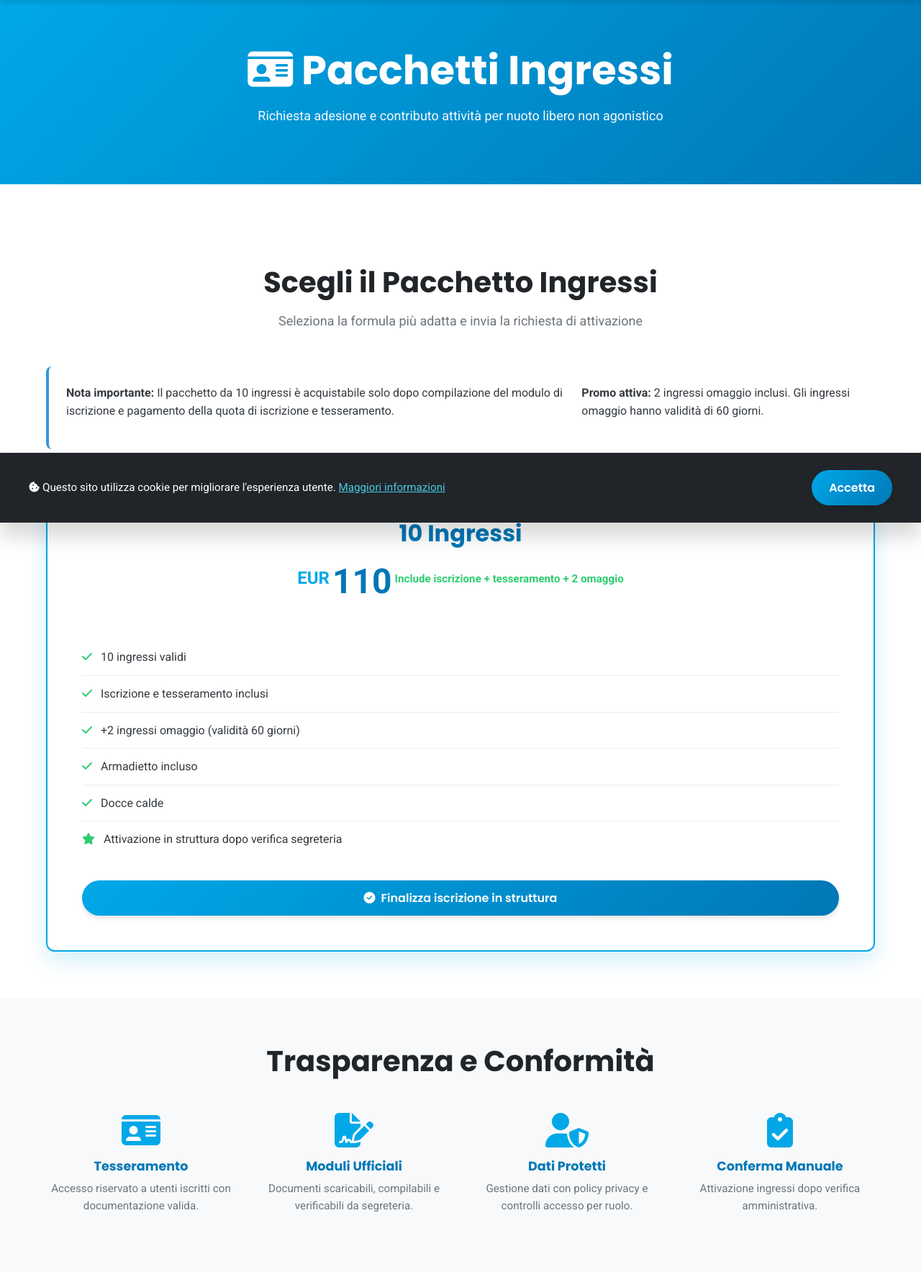
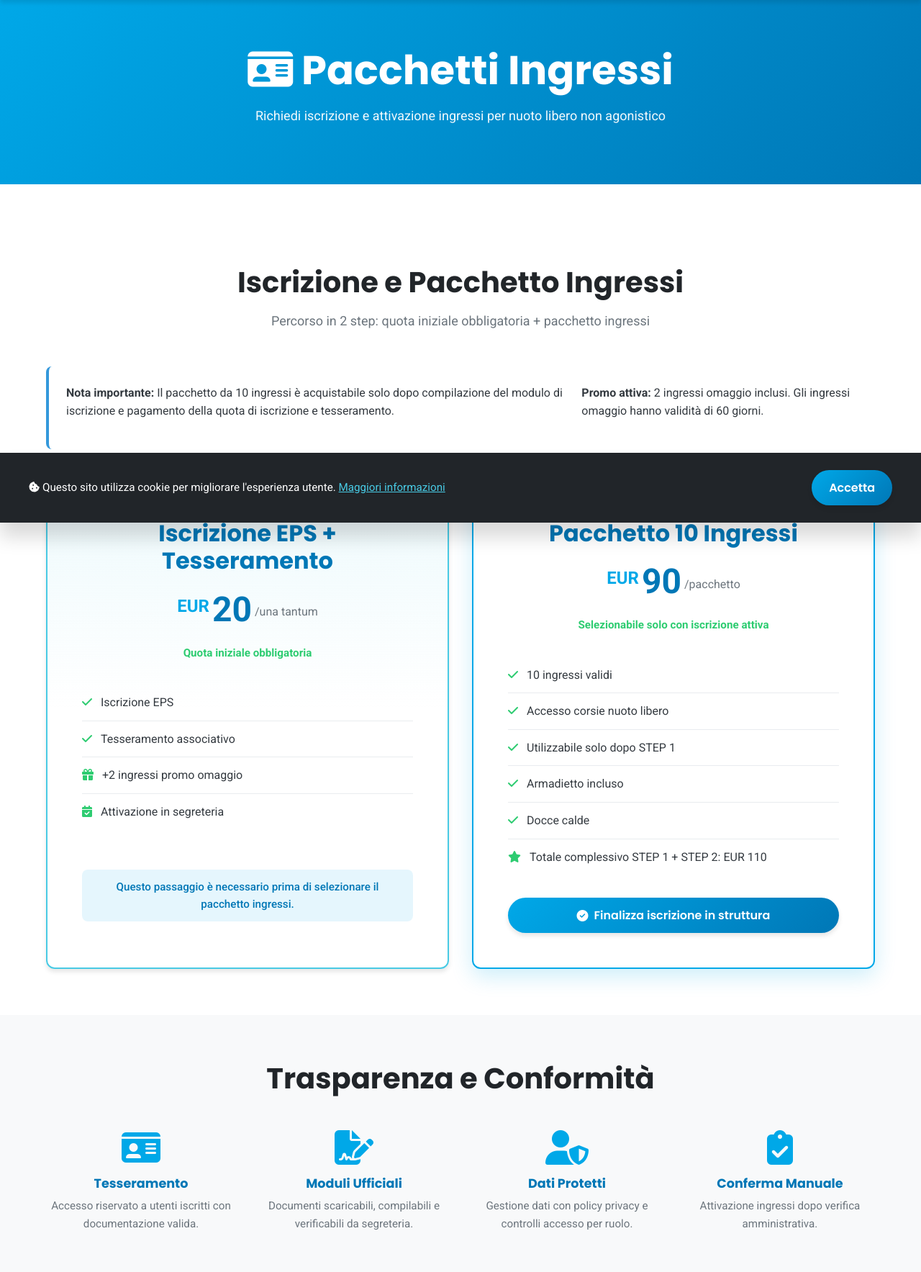
Before and after one commit to Willy1410/Nuoto-Libero-Le-Naiadi, a PHP site: page /pacchetti.html in a window 1280 px wide. Shown: the part 74-1841 px from the top of the page at 72% size. Run offline with PHP 8.4, Linux system fonts and the light colour scheme; data comes from the database, SQL or seed files in the repository; data that the repository does not hold is empty; some libraries are stand-ins or nearby versions.

Commit message:
Aggiorna pagina orari e pacchetti con quote 20+90

```diff
--- a/css/style.css
+++ b/css/style.css
@@ -824,6 +824,41 @@ section {
     color: var(--success);
     margin-top: 0.25rem;
     flex-shrink: 0;
+}
+
+.pricing-card.selected {
+    border-color: var(--primary-dark);
+    box-shadow: 0 14px 30px rgba(0, 119, 182, 0.2);
+}
+
+.package-offers-grid {
+    grid-template-columns: repeat(2, minmax(0, 1fr));
+    align-items: stretch;
+}
+
+.package-step-card {
+    overflow: hidden;
+}
+
+.package-required-card {
+    border-color: var(--primary-light);
+    background: linear-gradient(180deg, rgba(144, 224, 239, 0.16) 0%, #ffffff 46%);
+}
+
+.package-required-card .badge-popular {
+    background: var(--primary-light);
+    color: var(--primary-dark);
+}
+
+.package-note-inline {
+    margin-top: auto;
+    padding: 0.75rem 1rem;
+    border-radius: var(--radius-md);
+    background: rgba(0, 168, 232, 0.1);
+    color: var(--primary-dark);
+    font-weight: 500;
+    font-size: 0.95rem;
+    text-align: center;
 }
 
 /* ===================================
@@ -1961,6 +1996,10 @@ section {
     .order-summary {
         position: static;
     }
+
+    .package-offers-grid {
+        grid-template-columns: 1fr;
+    }
 }
 
 @media (max-width: 768px) {
--- a/js/payment.js
+++ b/js/payment.js
@@ -5,6 +5,8 @@
 const paymentState = {
     selectedPackage: null,
     packagePrice: 0,
+    mandatoryFee: 0,
+    totalPrice: 0,
     packageName: ''
 };
 
@@ -26,13 +28,17 @@ function initPackageSelection() {
 
         selectButton.addEventListener('click', function () {
             const packagePrice = parseFloat(card.dataset.price || '0');
+            const mandatoryFee = parseFloat(card.dataset.requiredFee || '0');
             const packageName = card.dataset.name || '10 Ingressi';
+            const totalPrice = packagePrice + mandatoryFee;
 
             paymentState.selectedPackage = card.dataset.package || '10-ingressi';
             paymentState.packagePrice = packagePrice;
+            paymentState.mandatoryFee = mandatoryFee;
+            paymentState.totalPrice = totalPrice;
             paymentState.packageName = packageName;
 
-            updateOrderSummary(packageName, packagePrice);
+            updateOrderSummary(packageName, packagePrice, mandatoryFee, totalPrice);
 
             if (packagesSection && checkoutSection) {
                 packagesSection.style.display = 'none';
@@ -64,14 +70,18 @@ function formatCurrency(value) {
     return new Intl.NumberFormat('it-IT', { style: 'currency', currency: 'EUR' }).format(Number(value || 0));
 }
 
-function updateOrderSummary(packageName, price) {
+function updateOrderSummary(packageName, packageFee, mandatoryFee, totalPrice) {
     const summaryPackage = document.getElementById('summaryPackage');
-    const summaryPrice = document.getElementById('summaryPrice');
+    const summaryMandatoryFee = document.getElementById('summaryMandatoryFee');
+    const summaryPackageFee = document.getElementById('summaryPackageFee');
+    const legacySummaryPrice = document.getElementById('summaryPrice');
     const summaryTotal = document.getElementById('summaryTotal');
 
     if (summaryPackage) summaryPackage.textContent = packageName;
-    if (summaryPrice) summaryPrice.textContent = formatCurrency(price);
-    if (summaryTotal) summaryTotal.textContent = formatCurrency(price);
+    if (summaryMandatoryFee) summaryMandatoryFee.textContent = formatCurrency(mandatoryFee);
+    if (summaryPackageFee) summaryPackageFee.textContent = formatCurrency(packageFee);
+    if (legacySummaryPrice) legacySummaryPrice.textContent = formatCurrency(packageFee);
+    if (summaryTotal) summaryTotal.textContent = formatCurrency(totalPrice);
 }
 
 function initCheckoutForm() {
@@ -108,7 +118,9 @@ function initCheckoutForm() {
                 termsAccept: formData.termsAccept,
                 privacyAccept: formData.privacyAccept,
                 package_name: paymentState.packageName,
-                package_price: paymentState.packagePrice,
+                package_price: paymentState.totalPrice,
+                package_fee: paymentState.packagePrice,
+                registration_fee: paymentState.mandatoryFee,
                 terms_accept: formData.termsAccept,
                 privacy_accept: formData.privacyAccept
             };
@@ -126,7 +138,9 @@ function initCheckoutForm() {
 
             redirectToConfirmation(result.iscrizione_id || ('ISCR-' + Date.now()), {
                 package: paymentState.packageName,
-                price: paymentState.packagePrice,
+                packageFee: paymentState.packagePrice,
+                mandatoryFee: paymentState.mandatoryFee,
+                total: paymentState.totalPrice,
                 email: formData.email,
                 message: result.message || 'Richiesta inviata correttamente'
             });
@@ -229,7 +243,9 @@ function redirectToConfirmation(enrollmentId, orderData) {
                 <div class="box">
                     <div class="row"><strong>Codice richiesta</strong><span>${enrollmentId}</span></div>
                     <div class="row"><strong>Pacchetto</strong><span>${orderData.package}</span></div>
-                    <div class="row"><strong>Totale</strong><span>${formatCurrency(orderData.price)}</span></div>
+                    <div class="row"><strong>Quota iscrizione EPS + tesseramento</strong><span>${formatCurrency(orderData.mandatoryFee)}</span></div>
+                    <div class="row"><strong>Quota pacchetto 10 ingressi</strong><span>${formatCurrency(orderData.packageFee)}</span></div>
+                    <div class="row"><strong>Totale</strong><span>${formatCurrency(orderData.total)}</span></div>
                     <div class="row"><strong>Comprende</strong><span>Iscrizione, Tesseramento, 10 ingressi + 2 omaggio</span></div>
                     <div class="row"><strong>Email</strong><span>${orderData.email}</span></div>
                 </div>
--- a/pacchetti.html
+++ b/pacchetti.html
@@ -71,37 +71,58 @@
     <section class="page-hero">
         <div class="container">
             <h1><i class="fas fa-id-card"></i> Pacchetti Ingressi</h1>
-            <p>Richiesta adesione e contributo attività per nuoto libero non agonistico</p>
+            <p>Richiedi iscrizione e attivazione ingressi per nuoto libero non agonistico</p>
         </div>
     </section>
 
     <section class="packages-section" id="packagesSection">
         <div class="container">
-            <h2 class="section-title">Scegli il Pacchetto Ingressi</h2>
-            <p class="section-subtitle">Seleziona la formula più adatta e invia la richiesta di attivazione</p>
+            <h2 class="section-title">Iscrizione e Pacchetto Ingressi</h2>
+            <p class="section-subtitle">Percorso in 2 step: quota iniziale obbligatoria + pacchetto ingressi</p>
             <div class="instore-info" style="margin-bottom:16px;">
                 <p><strong>Nota importante:</strong> Il pacchetto da 10 ingressi è acquistabile solo dopo compilazione del modulo di iscrizione e pagamento della quota di iscrizione e tesseramento.</p>
                 <p><strong>Promo attiva:</strong> 2 ingressi omaggio inclusi. Gli ingressi omaggio hanno validità di 60 giorni.</p>
             </div>
 
-            <div class="pricing-grid">
-                <div class="pricing-card featured package-card" data-package="10-ingressi" data-price="110.00" data-name="10 Ingressi">
-                    <div class="badge-popular">PIÙ RICHIESTO</div>
+            <div class="pricing-grid package-offers-grid">
+                <div class="pricing-card package-step-card package-required-card">
+                    <div class="badge-popular">STEP 1 OBBLIGATORIO</div>
                     <div class="pricing-header">
-                        <h3>10 Ingressi</h3>
+                        <h3>Iscrizione EPS + Tesseramento</h3>
                         <div class="price">
                             <span class="currency">EUR</span>
-                            <span class="amount">110</span>
-                            <span class="savings">Include iscrizione + tesseramento + 2 omaggio</span>
+                            <span class="amount">20</span>
+                            <span class="period">/una tantum</span>
                         </div>
+                        <span class="savings">Quota iniziale obbligatoria</span>
+                    </div>
+                    <ul class="pricing-features">
+                        <li><i class="fas fa-check"></i> Iscrizione EPS</li>
+                        <li><i class="fas fa-check"></i> Tesseramento associativo</li>
+                        <li><i class="fas fa-gift"></i> +2 ingressi promo omaggio</li>
+                        <li><i class="fas fa-calendar-check"></i> Attivazione in segreteria</li>
+                    </ul>
+                    <p class="package-note-inline">Questo passaggio è necessario prima di selezionare il pacchetto ingressi.</p>
+                </div>
+
+                <div class="pricing-card featured package-card package-step-card" data-package="10-ingressi" data-price="90.00" data-required-fee="20.00" data-name="Pacchetto 10 Ingressi">
+                    <div class="badge-popular">STEP 2</div>
+                    <div class="pricing-header">
+                        <h3>Pacchetto 10 Ingressi</h3>
+                        <div class="price">
+                            <span class="currency">EUR</span>
+                            <span class="amount">90</span>
+                            <span class="period">/pacchetto</span>
+                        </div>
+                        <span class="savings">Selezionabile solo con iscrizione attiva</span>
                     </div>
                     <ul class="pricing-features">
                         <li><i class="fas fa-check"></i> 10 ingressi validi</li>
-                        <li><i class="fas fa-check"></i> Iscrizione e tesseramento inclusi</li>
-                        <li><i class="fas fa-check"></i> +2 ingressi omaggio (validità 60 giorni)</li>
+                        <li><i class="fas fa-check"></i> Accesso corsie nuoto libero</li>
+                        <li><i class="fas fa-check"></i> Utilizzabile solo dopo STEP 1</li>
                         <li><i class="fas fa-check"></i> Armadietto incluso</li>
                         <li><i class="fas fa-check"></i> Docce calde</li>
-                        <li><i class="fas fa-star"></i> Attivazione in struttura dopo verifica segreteria</li>
+                        <li><i class="fas fa-star"></i> Totale complessivo STEP 1 + STEP 2: EUR 110</li>
                     </ul>
                     <button class="btn btn-primary btn-block select-package">
                         <i class="fas fa-check-circle"></i> Finalizza iscrizione in struttura
@@ -121,12 +142,16 @@
                         <strong id="summaryPackage">-</strong>
                     </div>
                     <div class="summary-item">
-                        <span>Quota:</span>
-                        <strong id="summaryPrice">EUR 0,00</strong>
+                        <span>Quota iscrizione EPS + tesseramento:</span>
+                        <strong id="summaryMandatoryFee">EUR 0,00</strong>
+                    </div>
+                    <div class="summary-item">
+                        <span>Quota pacchetto 10 ingressi:</span>
+                        <strong id="summaryPackageFee">EUR 0,00</strong>
                     </div>
                     <div class="summary-item">
                         <span>Comprende:</span>
-                        <strong>Iscrizione, Tesseramento, Pacchetto 10 ingressi, +2 omaggio</strong>
+                        <strong>Iscrizione EPS, Tesseramento, Pacchetto 10 ingressi, +2 ingressi promo</strong>
                     </div>
                     <div class="summary-total">
                         <span>Totale:</span>
@@ -252,7 +277,7 @@
                         <i class="fas fa-chevron-down"></i>
                     </button>
                     <div class="faq-answer">
-                        <p>Sì. Puoi inviare solo la richiesta online e finalizzare iscrizione, firma e contributo direttamente in struttura.</p>
+                        <p>Sì. Puoi inviare la richiesta online e finalizzare iscrizione, firma e quota direttamente in struttura.</p>
                     </div>
                 </div>
 
```
Also changed, not shown: DOCUMENTAZIONE_E_CONFIG/DIARIO_SESSIONI.md (+1 -0 lines), orari-tariffe.html (+7 -79 lines).
